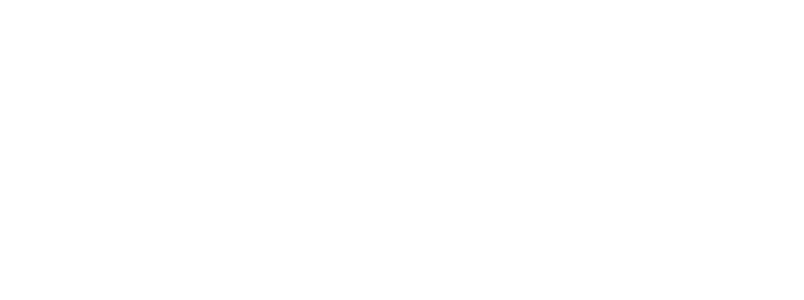
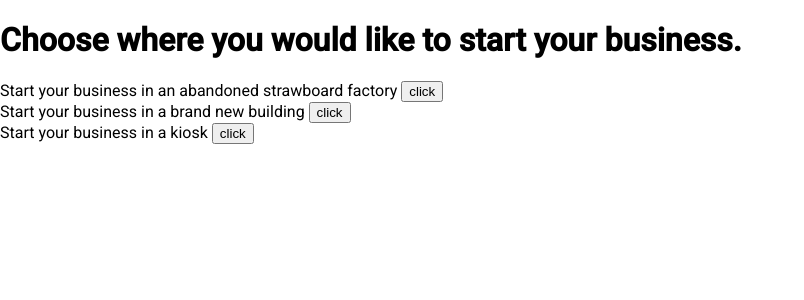
Before and after one commit to Spyhawkguy/StanHywetGame, an Angular app: page /start in a window 1280 px wide. Before the commit this address led to /. Shown: the top 300 px of the page, without its empty margins (0-804 px from the left). Built offline with nearby package versions, Linux system fonts and the light colour scheme.

Commit message:
Added start page

```diff
--- a/src/app/app-routing.module.ts
+++ b/src/app/app-routing.module.ts
@@ -1,9 +1,11 @@
 import { NgModule } from '@angular/core';
 import { Routes, RouterModule } from '@angular/router';
 import { WelcomeComponent } from './welcome/welcome.component';
+import { StartComponent } from './start/start.component';
 
 const routes: Routes = [
-  {path: '', component: WelcomeComponent, pathMatch: 'full'}
+  {path: '', component: WelcomeComponent, pathMatch: 'full'},
+  {path: 'start', component: StartComponent}
 ];
 
 @NgModule({
--- a/src/app/app.module.ts
+++ b/src/app/app.module.ts
@@ -6,12 +6,14 @@
 import { BrowserAnimationsModule } from '@angular/platform-browser/animations';
 import { BaseComponent } from './base/base.component';
 import { WelcomeComponent } from './welcome/welcome.component';
+import { StartComponent } from './start/start.component';
 
 @NgModule({
   declarations: [
     AppComponent,
     BaseComponent,
-    WelcomeComponent
+    WelcomeComponent,
+    StartComponent
   ],
   imports: [
     BrowserModule,
--- /dev/null
+++ b/src/app/start/start.component.html
@@ -0,0 +1,13 @@
+<div>
+  <h1> Choose where you would like to start your business.</h1>
+</div>
+
+<div>
+  Start your business in an abandoned strawboard factory <button (click)="openPage('start')">click</button>
+</div>
+<div>
+  Start your business in a brand new building <button (click)="openPage('start')">click</button>
+</div>
+<div>
+  Start your business in a kiosk <button (click)="openPage('start')">click</button>
+</div>
--- /dev/null
+++ b/src/app/start/start.component.ts
@@ -0,0 +1,15 @@
+import { Component, OnInit } from '@angular/core';
+
+@Component({
+  selector: 'app-start',
+  templateUrl: './start.component.html',
+  styleUrls: ['./start.component.scss']
+})
+export class StartComponent implements OnInit {
+
+  constructor() { }
+
+  ngOnInit() {
+  }
+
+}
--- a/src/app/welcome/welcome.component.html
+++ b/src/app/welcome/welcome.component.html
@@ -6,4 +6,4 @@
     Welcome to the Stan Hywet choose your company. You are F.A. Seiberling. You own a company called Goodyear. Pick one of the three questions to make your company, and learn with facts along the way.
   </p>
 </div>
-<div><button>Click to Start!</button></div>
+<div><button (click)="openPage('start')">Click to Start!</button></div>
```
Also changed, not shown: src/app/start/start.component.scss (added).
